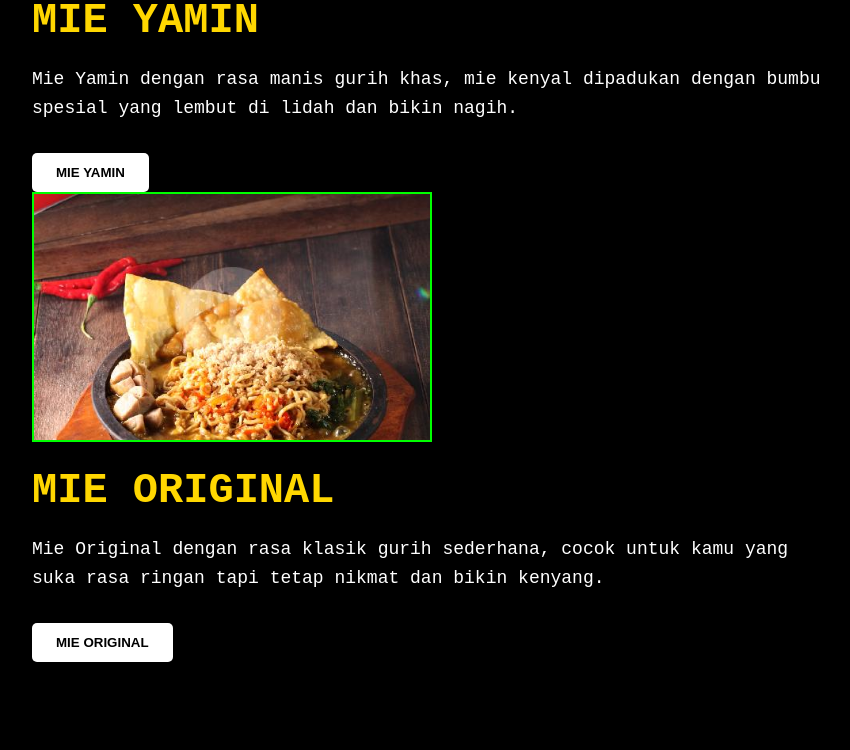
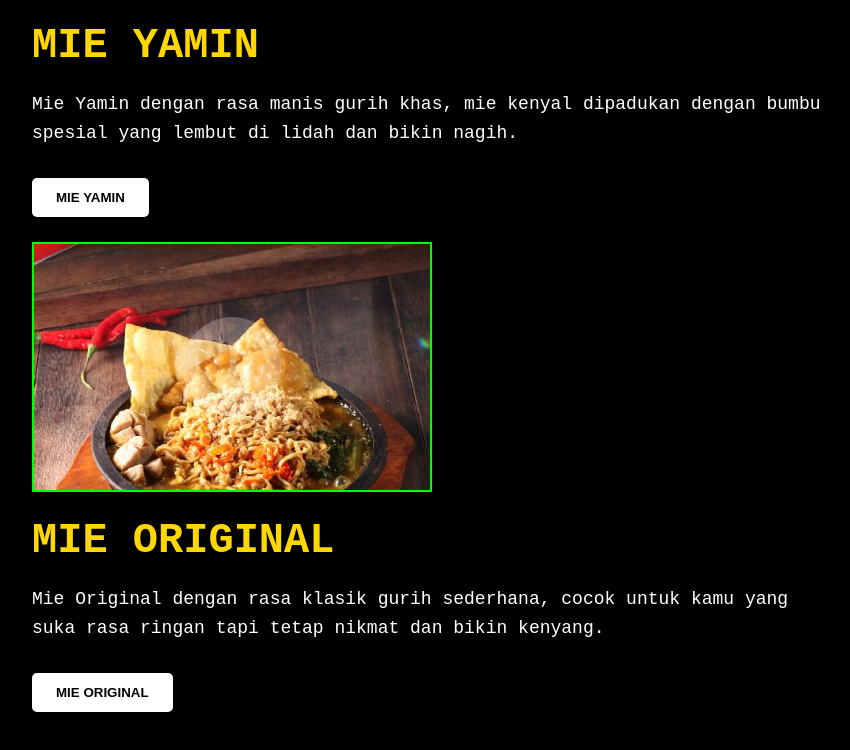
Before and after one commit to warmie7980/abangdede-reborn, a plain HTML site: page index.html in a window 1280 px wide. Shown: the part 1000-1750 px from the top of the page, without its empty margins (18-868 px from the left). Before the commit the page ends 1712 px from the top, so only its background shows below. Drawn offline with Linux system fonts and the light colour scheme.

Commit message:
Update index.html

```diff
--- a/index.html
+++ b/index.html
@@ -87,6 +87,9 @@ button {
     border-radius: 5px;
     cursor: pointer;
     font-weight: bold;
+    margin-top: 15px;
+    margin-bottom: 25px;
+    display: block;
 }
 
 button:hover {
```
